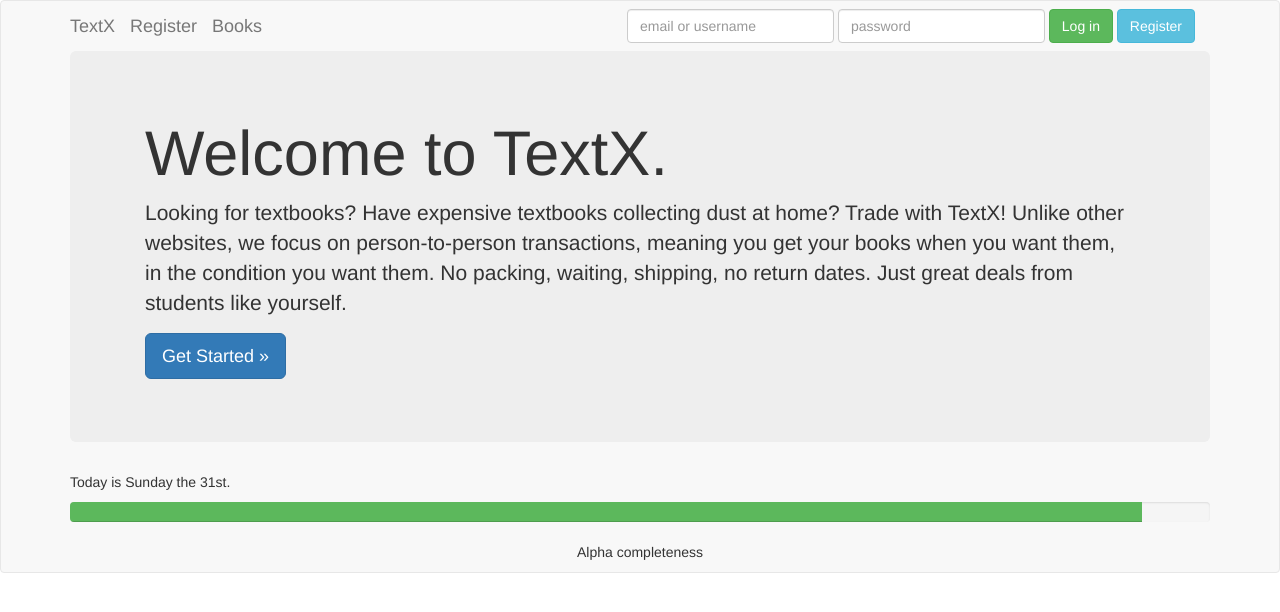
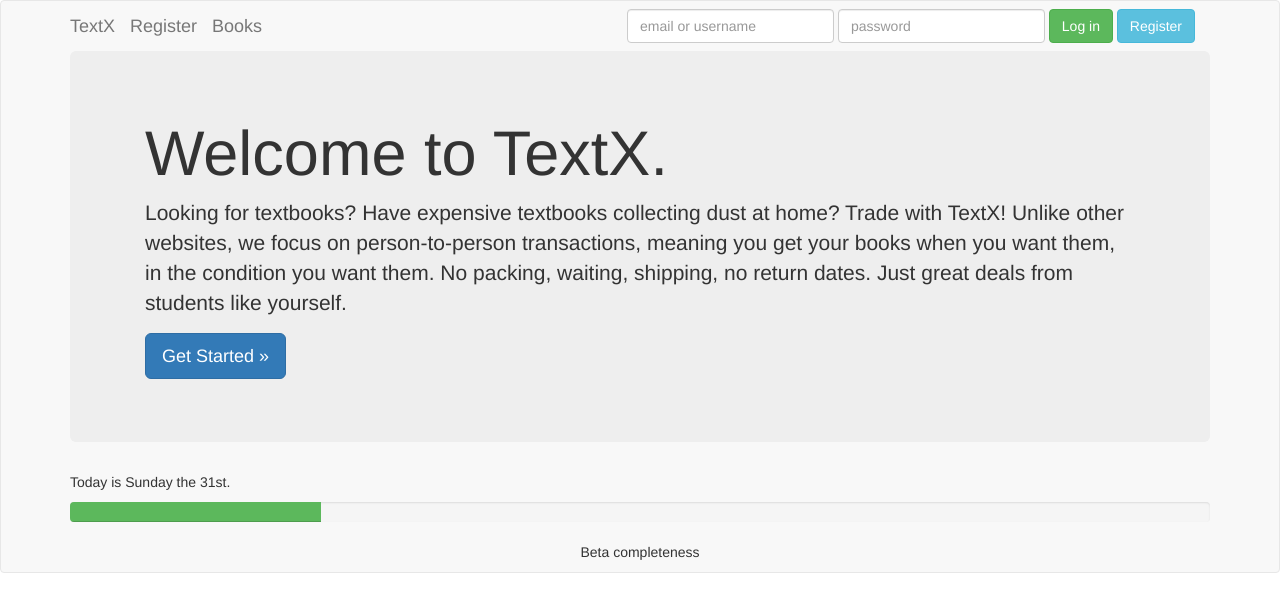
Before and after one commit to m-laniakea/TextTrading, a Flask app: page / in a window 1280 px wide. Shown: the top 612 px of the page. Run offline with Flask 2, Linux system fonts and the light colour scheme; parts of the project's set-up code (start-up, migrations or seed data) failed here and were passed over; some libraries are stand-ins or nearby versions.

Commit message:
Added static files

```diff
--- a/app/templates/base.html
+++ b/app/templates/base.html
@@ -4,6 +4,7 @@
 
 {% block head %}
 {{ super() }}
+<link rel="icon" href="{{ url_for('static', filename='fav.ico') }}" type="image/x-icon">
 {% endblock %}
 
 {% block navbar %}
--- a/app/templates/index.html
+++ b/app/templates/index.html
@@ -13,8 +13,8 @@
 
 <p>Today is {{ moment(current_time).format('dddd [the] Do') }}.</p>
 <div class="progress">
-  <div class="progress-bar progress-bar-success" style="width: 94%;"></div>
+  <div class="progress-bar progress-bar-success" style="width: 22%;"></div>
 </div>
-<p class="text-center">Alpha completeness</p>
+<p class="text-center">Beta completeness</p>
 
 {% endblock %}
```
Also changed, not shown: app/static/fav.ico (added).
